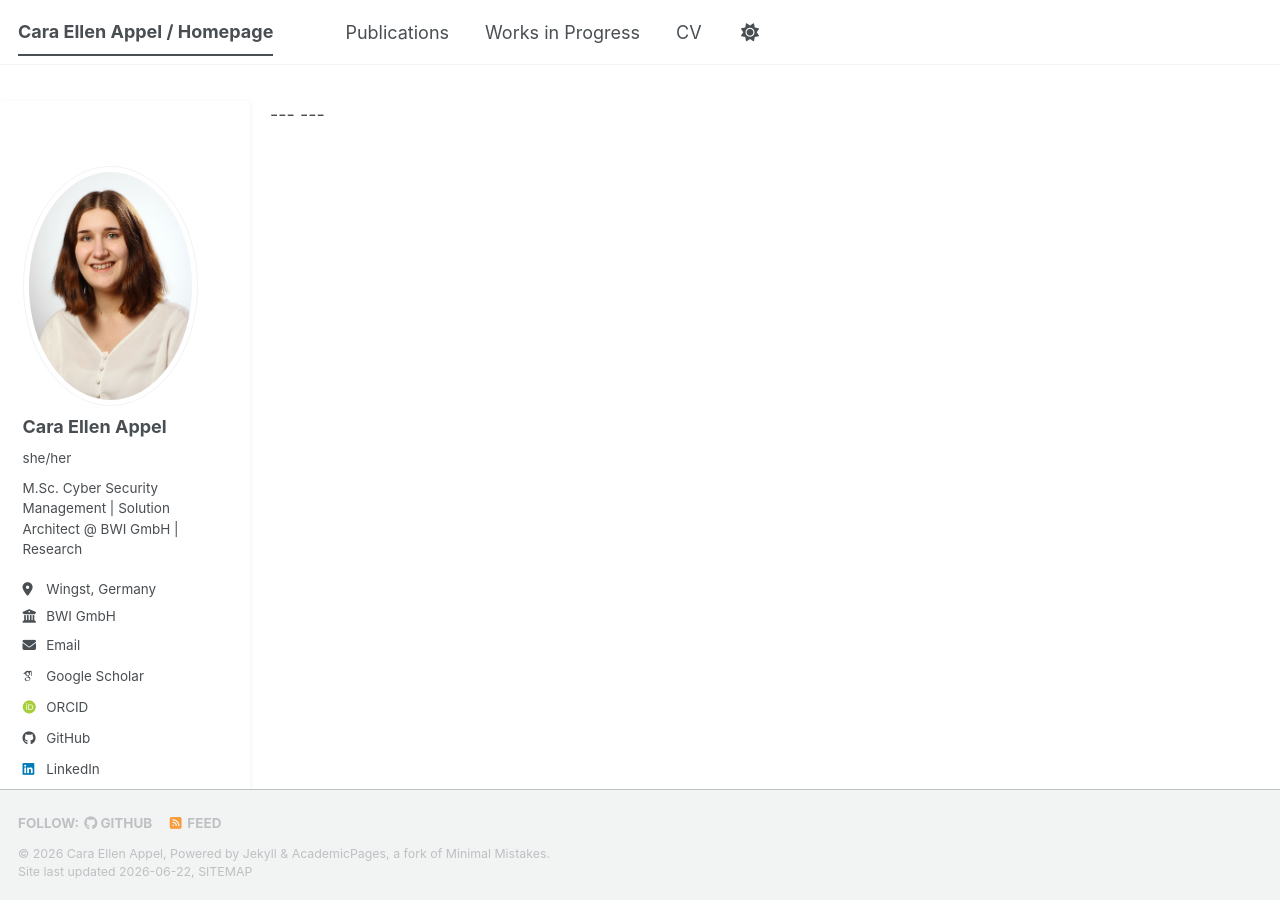
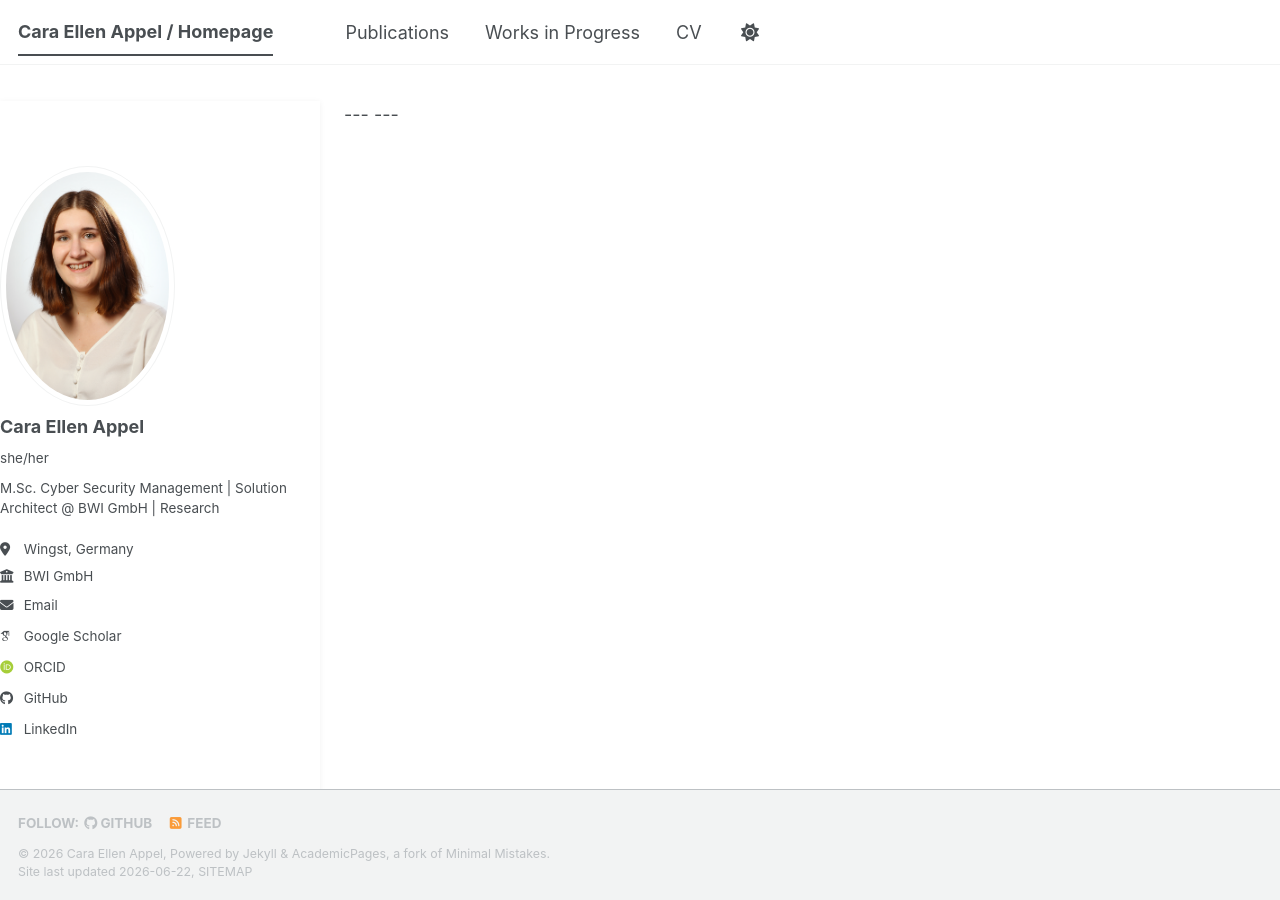
Before and after one commit to CaraEllenAppel/caraellenappel.github.io, a Jekyll site: the page built from _pages/about.md, in a window 1280 px wide and 900 px high. Built offline with Jekyll 4.4.1, drawn with Linux system fonts in a browser that asks for light colours; some web fonts are replaced; a script bundle is joined from its source files by our own code; library files that are not in the unit come from our copies.

Commit message:
Refactor sidebar styles for improved layout

```diff
--- a/assets/css/main.scss
+++ b/assets/css/main.scss
@@ -42,81 +42,57 @@
     "vendor/font-awesome/brands"
 ;
 
-/* Sidebar override variables */
-$sidebar-width: 360px;
-$sidebar-gap: 20px;
-$sidebar-inner-padding: 1.25rem;
+/* Sidebar/layout overrides */
+$sidebar-width: 320px;
+$sidebar-gap: 24px;
 $sidebar-breakpoint: 900px;
 
-/* Desktop: keep sidebar on LEFT, content on RIGHT */
+/* Desktop: sidebar left, content right */
 @media screen and (min-width: $sidebar-breakpoint) {
-  .sidebar {
-    box-sizing: border-box;
-    width: $sidebar-width;
-    position: relative;
-    float: left;   /* sidebar left */
-    top: 0;
-    left: 0;
-    margin-top: 0;
-    margin-right: $sidebar-gap; /* gap to content on right */
-    margin-left: 0;
-    padding-top: 0;
-    padding-left: $sidebar-inner-padding;
-    padding-right: $sidebar-inner-padding;
-    padding-bottom: $sidebar-inner-padding;
-    background: var(--global-bg-color, #fff);
-    z-index: 1000;
-    box-shadow: 0 1px 6px rgba(0, 0, 0, 0.06);
-  }
-
-  .sidebar > * {
-    box-sizing: border-box;
-    margin-left: 0;
-    width: auto;
-  }
-
-  /* Important: apply globally, not only CV */
   #main {
     padding-left: 0 !important;
   }
 
-  /* Content column should not be pushed below the float */
-  #main > .container {
-    margin-left: 0 !important;
-    min-width: 0;
-    overflow: hidden; /* establishes block formatting context beside float */
+  #main .sidebar,
+  .layout--single .sidebar,
+  .sidebar.sticky {
+    float: left !important;
+    clear: left !important;
+    width: $sidebar-width !important;
+    max-width: $sidebar-width !important;
+    margin: 0 $sidebar-gap 0 0 !important;
+    position: relative !important;
+    top: 0 !important;
+    left: 0 !important;
+    transform: none !important;
   }
 
-  /* Prevent old float clears from forcing content below sidebar */
-  .page,
-  .archive {
+  /* Content sits beside the floated sidebar */
+  #main > .container,
+  #main .page,
+  #main .archive,
+  #main .page__inner-wrap,
+  #main .page__content,
+  #main .list__item {
     clear: none !important;
+    overflow: hidden !important;
+    margin-top: 0 !important;
+    padding-top: 0 !important;
+    min-width: 0;
   }
 }
 
-/* Mobile/tablet: stack naturally */
+/* Mobile: normal stacked flow */
 @media screen and (max-width: ($sidebar-breakpoint - 1px)) {
-  .sidebar {
-    float: none;
-    width: 100%;
-    margin: 0 0 1rem 0;
-    top: 0;
-    left: 0;
-    box-shadow: none;
-    padding-left: 0;
-    padding-right: 0;
-  }
-
-  #main {
-    padding-left: 0 !important;
-  }
-
-  #main > .container {
-    overflow: visible;
-  }
-
-  .page,
-  .archive {
-    clear: both;
+  #main .sidebar,
+  .layout--single .sidebar,
+  .sidebar.sticky {
+    float: none !important;
+    clear: both !important;
+    width: 100% !important;
+    max-width: 100% !important;
+    margin: 0 0 1rem 0 !important;
+    position: static !important;
+    transform: none !important;
   }
 }
```
